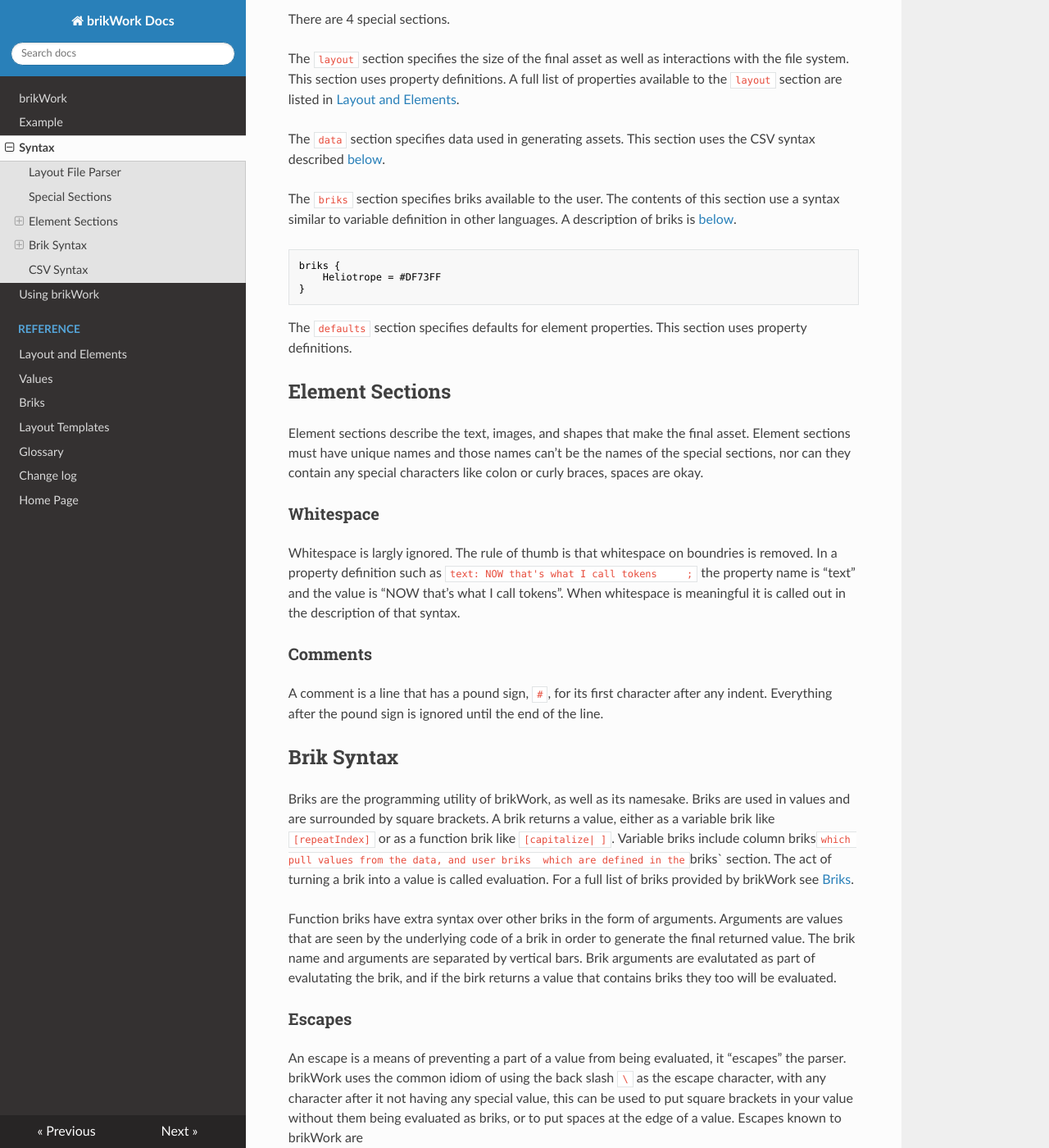
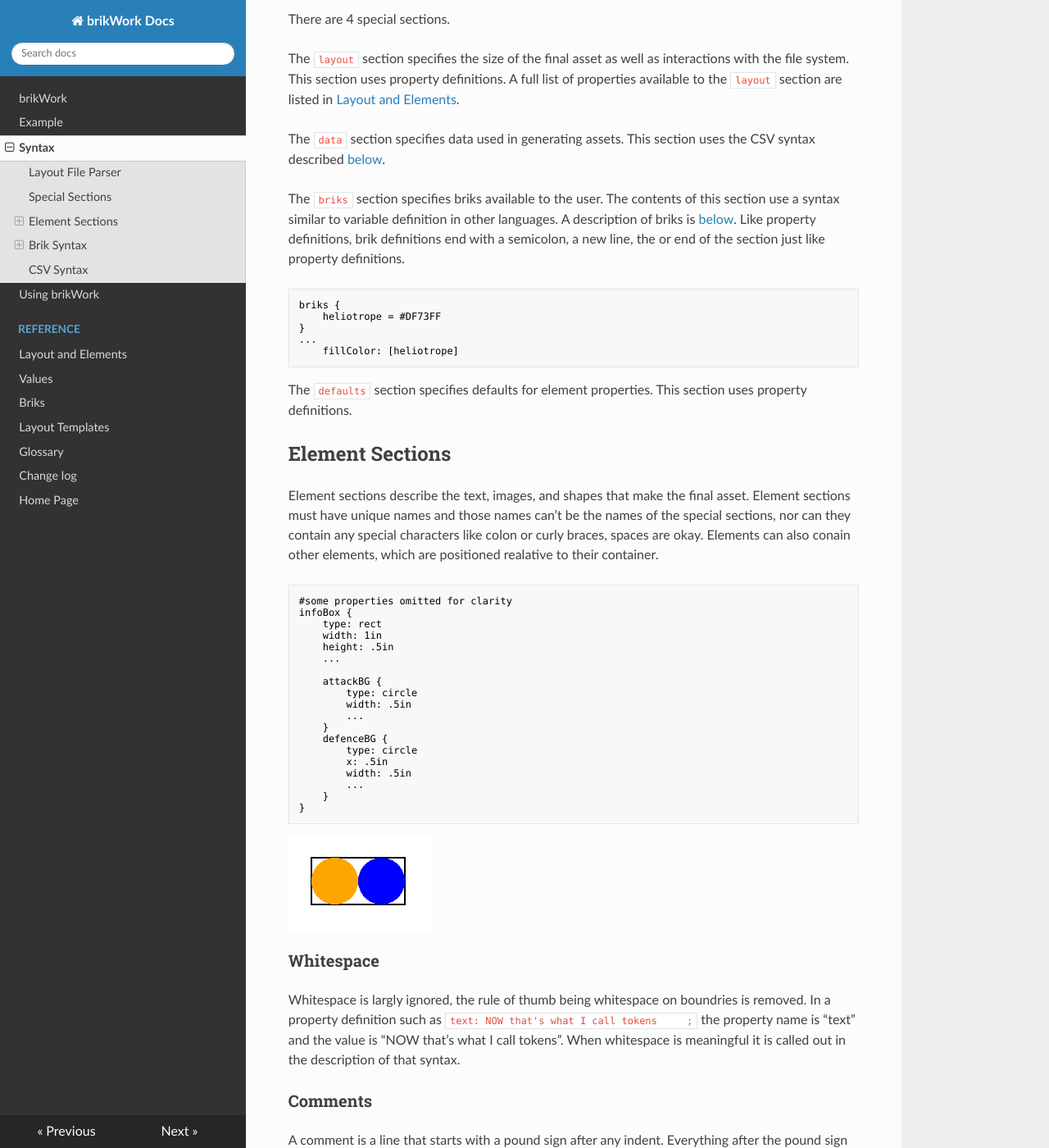
Before and after one commit to codlark/cls, an MkDocs documentation site: the page built from docs/Syntax.md, in a window 1280 px wide and 1400 px high, scrolled down 736 px. Shown: the whole window at 82% size. Built offline with MkDocs 1.6.1, drawn with Linux system fonts in a browser that asks for light colours; some of the changed text lies outside the part shown.

Commit message:
children, image sizing
I've typed children so many times it's losing all meaning
ALso I changed image resizing

````diff
--- a/docs/Layout-and-Elements.md
+++ b/docs/Layout-and-Elements.md
@@ -7,14 +7,14 @@
 
 These properties affect the layout and how assets are generated. These are mandatory.
 
- * `width: NUM` width of the asset
- * `height: NUM` height of the asset
- * `name: FILENAME` - pattern to use for generating names of assets. If no briks are featured `[assetIndex]` will be added to the beginning of the name. This is the only layout property that evaluates briks
+ * `width: NUM` width of the asset.
+ * `height: NUM` height of the asset.
+ * `name: FILENAME` - pattern to use for generating names of assets. If no briks are featured `[assetIndex]` will be added to the beginning of the name. This is the only layout property that evaluates briks.
 
 These properties are optional.
 
- * `output: FOLDER` - folder to save the assets in. The default behavior is to save the assets in same folder as the layout file
- * `data: FILENAME` - external file to load data from. This property overrides the `data` section. If neither the `data` property nor the `data` section are present only one asset will be generated
+ * `output: FOLDER` - folder to save the assets in. The default behavior is to save the assets in same folder as the layout file.
+ * `data: FILENAME` - external file to load data from. This property overrides the `data` section. If neither the `data` property nor the `data` section are present only one asset will be generated.
  * `template: FILENAME` - Specify a layout file to act as a template. For a full description of templates see [Templates](Templates/).
 
 ## Element Properties
@@ -28,7 +28,7 @@
  * * `ellipse` - an ellipse or circle
  * * `circ` - an easier to spell alias for `ellipse`
  * * `line` - a line
- * `x: NUM` - this and `y` determine the upper left corner location of the element. If `center` is used instead of a number, the element will be centered in that dimension. The origin point (the 0,0 point) is at the upper left of the asset. The default value is `0`
+ * `x: NUM` - this and `y` determine the upper left corner location of the element. If `center` is used instead of a number, the element will be centered in that dimension. The origin point (the 0,0 point) is at the upper left of the asset. The default value is `0`. If the element these properties belong to is contained in another element, the element will be positioned relative to the cotainer, this also affects `center`.
  * `y: NUM` - this and `x` are in either pixels or inches, see [Numbers](../Values/#Numbers) . The default value is `0`
  * `width: NUM` - this and `height` determine the size of the element. Like `x` and `y` these can be in pixels or inches. The default value is `50`
  * `height: NUM` - the default value is `50`
@@ -66,10 +66,17 @@
 
 ### `image`
 
-An `image` element displas an image. If either of an image's `width` or `height` is `0` (the default for images) then that dimension is set to the image size, while the other dimension is left alone. Thus when `width` and `height` are both `0` the image will be draw at full size. THIS NEEDS TO BE EDITED WHEN IMAGE SIZE GETS CHANGED
+An `image` element displas an image.
 
  * `source: FILENAME` - the image file to load, several filetypes are recognized but png is recommended. The default value is no value
- * `keepAspectRatio: TOGGLE` - whether to keep the aspect ratio when resizing the image. If `true` the image will be scaled the same amount in both directions to a size that will fit within the size defined by `width` and `height`, if `false` the image will be whatever size is specified by `width` and `height` regardless of aspect ratio. The default value is `true`
+ * `keepAspectRatio: TOGGLE` - whether to keep the aspect ratio when resizing the image. The default value is `true`
+
+The final size to render an images uses the below algorithm. In all these cases the final size of the element will affect any contained elements that are positioned with `center`.
+
+ - If both `width` and `height` are `0` the image is draw at full size, reguardless of `keepAspectRatio`. This is the default behavior.
+ - If `keepAspectRatio` is `true` and either `width` or `height` is `0` the image will be scaled evenly according to the other.
+ - If `keepAspectRatio` is `true` the image will be scaled evenly according to the smaller of `width` and `height`.
+ - If `keepAspectRatio` is `false` the image will be scaled to exactly what `width` and `height` specify.
 
 ### Shapes
 
--- a/docs/Syntax.md
+++ b/docs/Syntax.md
@@ -9,7 +9,7 @@
     width: 2.5in
 }
 ```
-Different sections can feature different contents. The standard type of contents is a series of property definitions, which feature a property name, a colon, and a value, and are ended by either a semi colon or the end of the line.
+Different sections can feature different contents. The standard type of contents is a series of property definitions, which feature a property name, a colon, and a value, and are ended by a semi colon, the end of the line, or the end of the section.
 ```
     italic: yes; bold: yes;
 ```
@@ -23,32 +23,56 @@
 
 The `data` section specifies data used in generating assets. This section uses the CSV syntax described [below](#csv-syntax).
 
-The `briks` section specifies briks available to the user. The contents of this section use a syntax similar to variable definition in other languages. A description of briks is [below](#brik-syntax).
+The `briks` section specifies briks available to the user. The contents of this section use a syntax similar to variable definition in other languages. A description of briks is [below](#brik-syntax). Like property definitions, brik definitions end with a semicolon, a new line, the or end of the section just like property definitions.
 ```
 briks {
-    Heliotrope = #DF73FF
+    heliotrope = #DF73FF
 }
+...
+    fillColor: [heliotrope]
 ```
 
 The `defaults` section specifies defaults for element properties. This section uses property definitions.
 
 ## Element Sections
 
-Element sections describe the text, images, and shapes that make the final asset. Element sections must have unique names and those names can't be the names of the special sections, nor can they contain any special characters like colon or curly braces, spaces are okay.
+Element sections describe the text, images, and shapes that make the final asset. Element sections must have unique names and those names can't be the names of the special sections, nor can they contain any special characters like colon or curly braces, spaces are okay. Elements can also conain other elements, which are positioned realative to their container.
+```
+#some properties omitted for clarity
+infoBox {
+    type: rect
+    width: 1in
+    height: .5in
+    ...
+
+    attackBG {
+        type: circle
+        width: .5in
+        ...
+    }
+    defenceBG {
+        type: circle
+        x: .5in
+        width: .5in
+        ...
+    }
+}
+```
+![Container Example](img/containerExScreenshot.png)
 
 ### Whitespace
 
-Whitespace is largly ignored. The rule of thumb is that whitespace on boundries is removed. In a property definition such as `text: NOW that's what I call tokens     ;` the property name is "text" and the value is "NOW that's what I call tokens". When whitespace is meaningful it is called out in the description of that syntax.
+Whitespace is largly ignored, the rule of thumb being whitespace on boundries is removed. In a property definition such as `text: NOW that's what I call tokens     ;` the property name is "text" and the value is "NOW that's what I call tokens". When whitespace is meaningful it is called out in the description of that syntax.
 
 ### Comments
 
-A comment is a line that has a pound sign, `#`, for its first character after any indent. Everything after the pound sign is ignored until the end of the line.
+A comment is a line that starts with a pound sign after any indent. Everything after the pound sign is ignored until the end of the line.
 
 ## Brik Syntax
 
-Briks are the programming utility of brikWork, as well as its namesake. Briks are used in values and are surrounded by square brackets. A brik returns a value, either as a variable brik like `[repeatIndex]` or as a function brik like `[capitalize| ]`. Variable briks include column briks` which pull values from the data, and user briks  which are defined in the `briks` section. The act of turning a brik into a value is called evaluation. For a full list of briks provided by brikWork see [Briks](../Briks/).
+Briks are the programming utility of brikWork, as well as its namesake. Briks are used in values and are surrounded by square brackets. A brik returns a value, either as a variable brik like `[repeatIndex]` or as a function brik like `[capitalize| ]`. Variable briks include column briks which pull values from the data, and user briks  which are defined in the `briks` section. The act of turning a brik into a value is called evaluation. For a full list of briks provided by brikWork see [Briks](../Briks/).
 
-Function briks have extra syntax over other briks in the form of arguments. Arguments are values that are seen by the underlying code of a brik in order to generate the final returned value. The brik name and arguments are separated by vertical bars. Brik arguments are evalutated as part of evalutating the brik, and if the birk returns a value that contains briks they too will be evaluated.
+Function briks have extra syntax over variable briks in the form of arguments. Arguments are values that are used by the brik in order to create the final returned value. The brik name and arguments are separated by vertical bars. Brik arguments are evalutated as part of evalutating the brik, and if the birk returns a value that contains briks they too will be evaluated.
 
 ### Escapes
 
````
Also changed, not shown: docs/Plan.md (+0 -1 lines), docs/img/containerExScreenshot.png (added), 9 other files.
